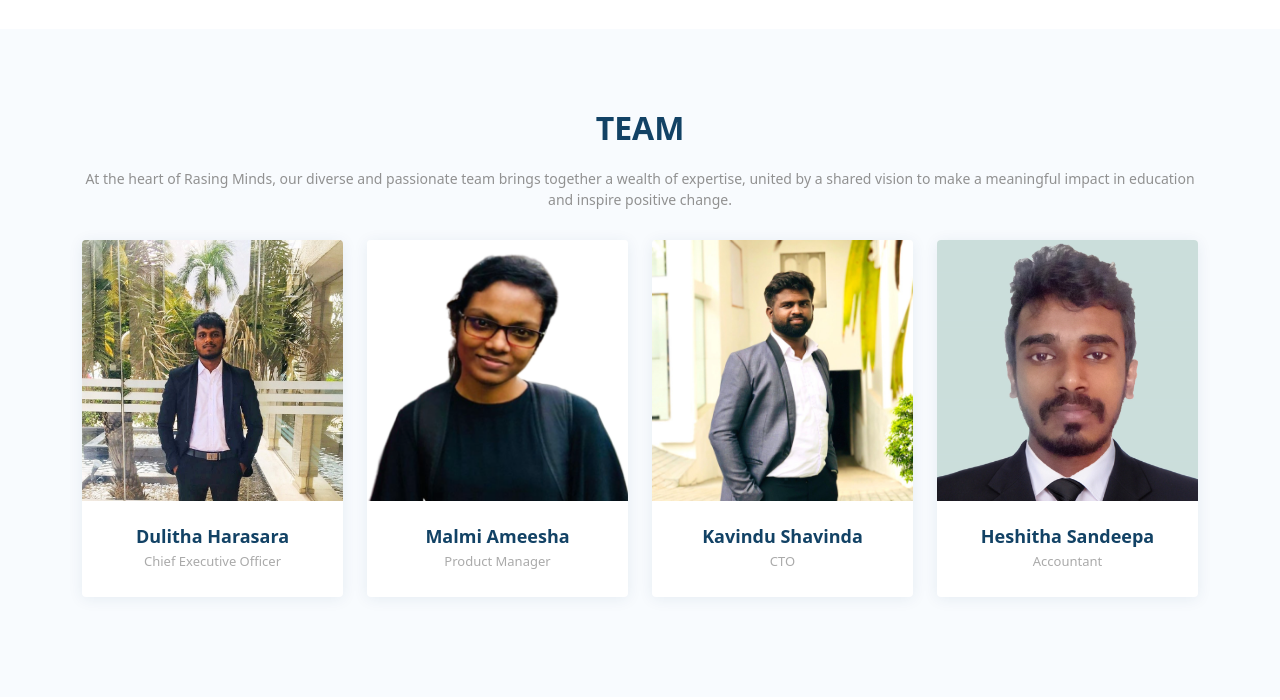
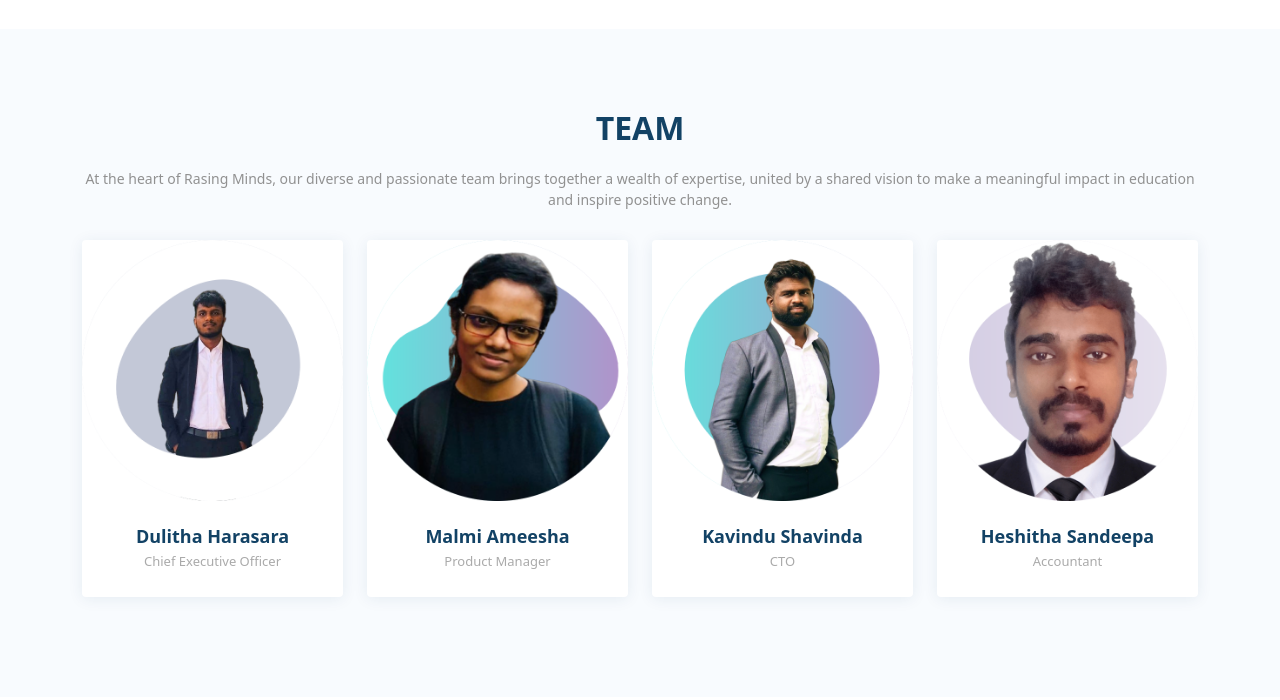
Before and after one commit to Coding-Hamsters/RaisingMinds, a Django app: page / in a window 1280 px wide. Shown: the part 2291-2991 px from the top of the page. Run offline with Django 4.2, Linux system fonts and the light colour scheme; data that the repository does not hold is empty.

Commit message:
Updated Avatars
Updated Avatars

```diff
--- a/RaisingMinds/app/templates/app/index.html
+++ b/RaisingMinds/app/templates/app/index.html
@@ -339,7 +339,7 @@
             <div class="col-lg-3 col-md-6 d-flex align-items-stretch" data-aos="fade-up" data-aos-delay="100">
               <div class="member">
                 <div class="member-img">
-                  <img src="{% static "app/images/team-1.jpg" %}" class="img-fluid" alt="">
+                  <img src="{% static "app/images/profile-pic (1).png" %}" class="img-fluid" alt="">
                   <div class="social">
                     <a href="https://github.com/DulithaHarasara"><i class="fa fa-github"></i></a>
                     <a href="https://www.facebook.com/dulitha.harasara"><i class="fa fa-facebook"></i>
@@ -356,7 +356,7 @@
             <div class="col-lg-3 col-md-6 d-flex align-items-stretch" data-aos="fade-up" data-aos-delay="200">
               <div class="member">
                 <div class="member-img">
-                  <img src="{% static "app/images/team-2.png" %}" class="img-fluid" alt="">
+                  <img src="{% static "app/images/profile-pic (2).png" %}" class="img-fluid" alt="">
                   <div class="social">
                     <a href="https://github.com/Malmi-Ameesha"><i class="fa fa-github"></i></a>
                     <a href="https://www.facebook.com/malmi.ameesha.96?mibextid=PzaGJu"><i class="fa fa-facebook"></i></a>
@@ -373,7 +373,7 @@
             <div class="col-lg-3 col-md-6 d-flex align-items-stretch" data-aos="fade-up" data-aos-delay="300">
               <div class="member">
                 <div class="member-img">
-                  <img src="{% static "app/images/team-3.jpg" %}" class="img-fluid" alt="">
+                  <img src="{% static "app/images/profile-pic.png" %}" class="img-fluid" alt="">
                   <div class="social">
                     <a href="https://github.com/MGKShavinda"><i class="fa fa-github"></i></a>
                     <a href="https://www.facebook.com/kavindu.shavinda.10"><i class="fa fa-facebook"></i></a>
@@ -390,7 +390,7 @@
             <div class="col-lg-3 col-md-6 d-flex align-items-stretch" data-aos="fade-up" data-aos-delay="400">
               <div class="member">
                 <div class="member-img">
-                  <img src="{% static "app/images/team-4.png" %}" class="img-fluid" alt="">
+                  <img src="{% static "app/images/profile-pic (3).png" %}" class="img-fluid" alt="">
                   <div class="social">
                     <a href="https://github.com/HeshithaSandeepa"><i class="fa fa-github"></i></a>
                     <a href="https://www.facebook.com/heshitha.sandeepa.750/"><i class="fa fa-facebook"></i></a>
```
Also changed, not shown: RaisingMinds/app/static/app/images/profile-pic (1).png (added), RaisingMinds/app/static/app/images/profile-pic (2).png (added), RaisingMinds/app/static/app/images/profile-pic (3).png (added), RaisingMinds/app/static/app/images/profile-pic.png (added), RaisingMinds/app/static/app/images/team-1.jpg (deleted), RaisingMinds/app/static/app/images/team-2.png (deleted), RaisingMinds/app/static/app/images/team-3.jpg (deleted), RaisingMinds/app/static/app/images/team-4.png (deleted).
